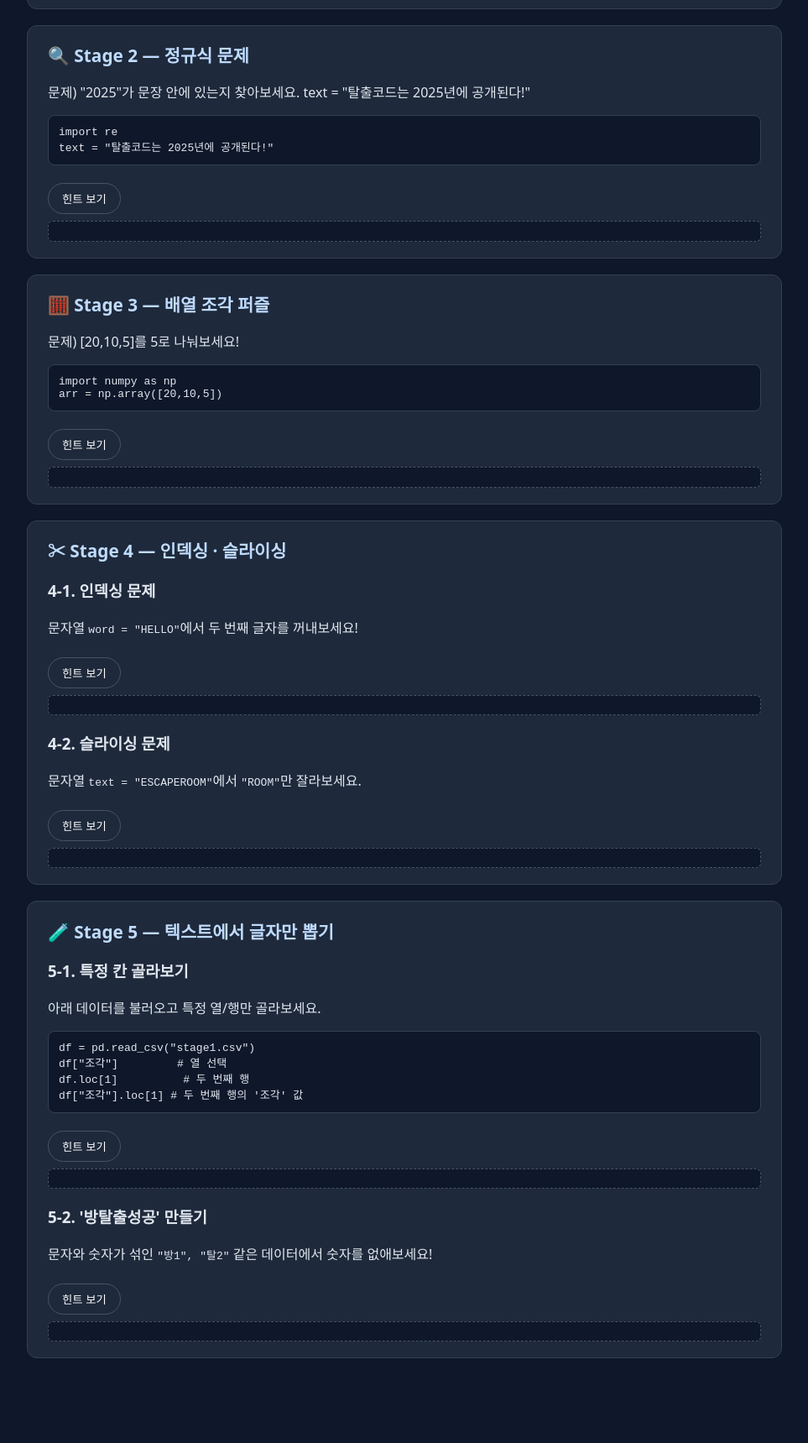
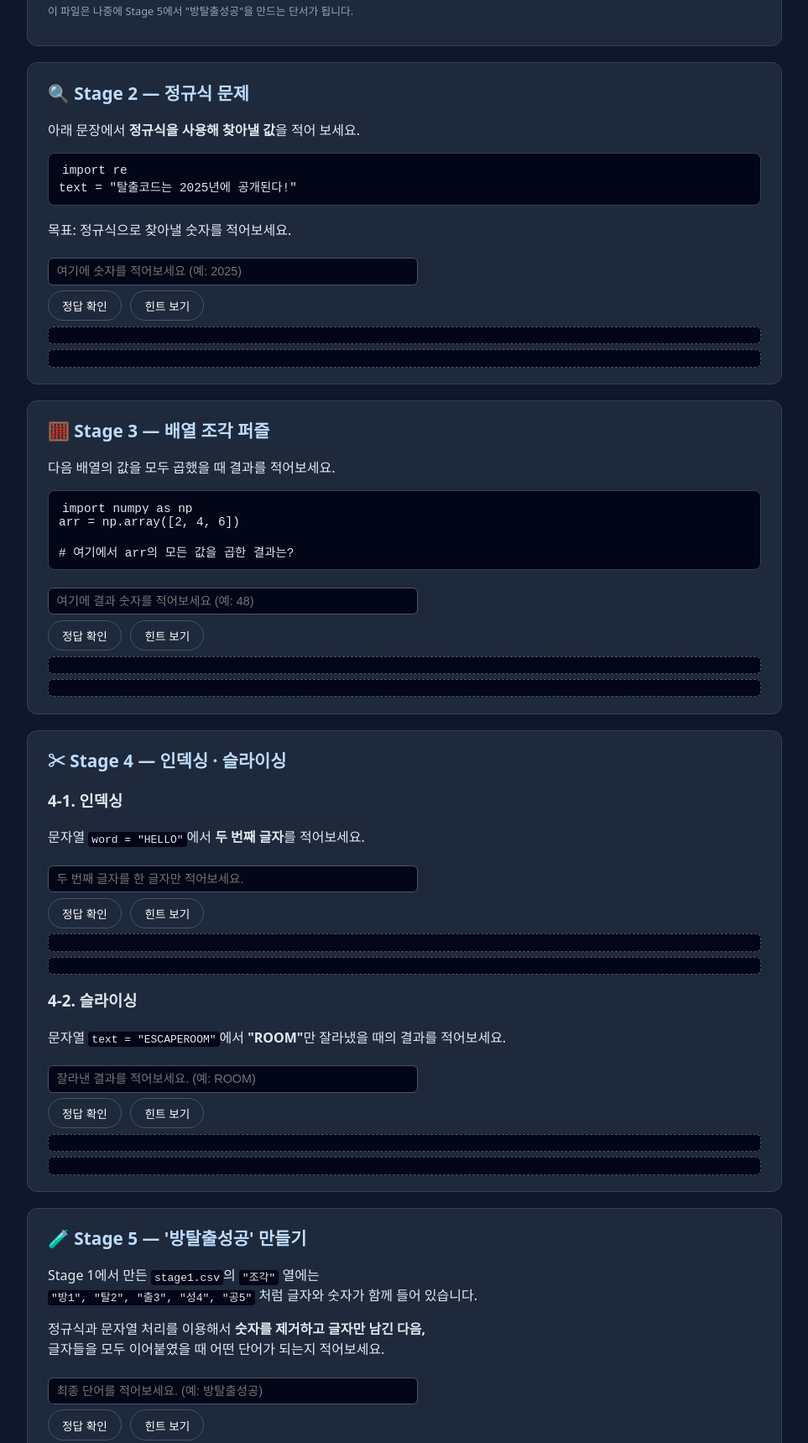
Before and after one commit to yblee0125-afk/-, a plain HTML site: page index.html in a window 1280 px wide. Shown: the part 518-2237 px from the top of the page at 84% size, without its empty margins (158-1121 px from the left). Before the commit the page ends 2172 px from the top, so only its background shows below. Drawn offline with Linux system fonts and the light colour scheme.

Commit message:
Update index.html

```diff
--- a/index.html
+++ b/index.html
@@ -21,13 +21,15 @@
       font-size: 2rem;
       color: #93c5fd;
     }
-
+    header p {
+      margin: 0.4rem 0 0;
+      color: #cbd5f5;
+    }
     main {
       max-width: 900px;
       margin: 0 auto;
       padding: 1rem;
     }
-
     .stage {
       background: #1e293b;
       padding: 1.2rem 1.5rem;
@@ -35,66 +37,89 @@
       margin-bottom: 1.2rem;
       border: 1px solid #334155;
     }
-
     .stage h2 {
       margin-top: 0;
       font-size: 1.3rem;
       color: #bfdbfe;
     }
-
     pre {
-      background: #0f172a;
+      background: #020617;
       padding: 0.75rem;
       border-radius: 8px;
       overflow-x: auto;
       border: 1px solid #334155;
+      font-size: 0.9rem;
     }
-
-    .hint-btn {
-      padding: 0.5rem 1rem;
-      margin-top: 0.5rem;
+    code {
+      background: #020617;
+      padding: 0.1rem 0.25rem;
+      border-radius: 4px;
+    }
+    .hint-btn, .check-btn {
+      padding: 0.45rem 1rem;
+      margin-top: 0.4rem;
+      margin-right: 0.4rem;
       border: 1px solid #475569;
       border-radius: 999px;
       background: #1e293b;
       color: white;
       cursor: pointer;
+      font-size: 0.85rem;
     }
-
     .hint-btn.hint-level1 {
       background: #fde047;
       color: #1f2937;
     }
-    .hint-btn.hint-level2 {
-      background: #4ade80;
-      color: #064e3b;
+    .hint-output, .feedback {
+      margin-top: 0.4rem;
+      padding: 0.6rem;
+      background: #020617;
+      border-radius: 6px;
+      border: 1px dashed #475569;
+      font-size: 0.85rem;
+      white-space: pre-wrap;
     }
-
-    .hint-output {
-      margin-top: 0.5rem;
-      padding: 0.7rem;
-      background: #0f172a;
-      border: 1px dashed #475569;
+    .answer-input {
+      margin-top: 0.4rem;
+      width: 100%;
+      max-width: 420px;
+      padding: 0.45rem 0.6rem;
       border-radius: 6px;
-      white-space: pre-wrap;
+      border: 1px solid #475569;
+      background: #020617;
+      color: #e2e8f0;
       font-size: 0.9rem;
     }
-
+    .feedback.ok {
+      border-color: #22c55e;
+      color: #bbf7d0;
+    }
+    .feedback.no {
+      border-color: #f97316;
+      color: #fed7aa;
+    }
+    .note {
+      font-size: 0.8rem;
+      color: #94a3b8;
+      margin-top: 0.3rem;
+    }
   </style>
 </head>
 <body>
 
 <header>
   <h1>🔐 데이터 방탈출 게임 (학생용)</h1>
-  <p>힌트만 제공! 스스로 문제를 해결해 보세요!</p>
+  <p>힌트를 보고 스스로 답을 입력해 보세요!</p>
 </header>
 
 <main>
-
   <!-- Stage 1 -->
   <section class="stage">
     <h2>🗝 Stage 1 — 파일 만들기</h2>
-  <p>아래 코드를 참고하여 <strong>stage1.csv</strong> 파일을 직접 만들어보고 불러와 보세요.</p>
-
+    <p>
+      아래 코드를 Jupyter Notebook에 직접 입력해서<br>
+      <code>stage1.csv</code> 파일을 만들고, 제대로 불러오는지 확인해 보세요.
+    </p>
     <pre><code>import pandas as pd
 
 df = pd.DataFrame({
@@ -106,162 +131,216 @@ df.to_csv("stage1.csv", index=False)
 
 df_loaded = pd.read_csv("stage1.csv")
 df_loaded</code></pre>
-
+    <p class="note">이 파일은 나중에 Stage 5에서 "방탈출성공"을 만드는 단서가 됩니다.</p>
   </section>
 
   <!-- Stage 2 -->
   <section class="stage">
     <h2>🔍 Stage 2 — 정규식 문제</h2>
-  <p id="stage2-question"></p>
-  <pre id="stage2-code"></pre>
+    <p>
+      아래 문장에서 <strong>정규식을 사용해 찾아낼 값</strong>을 적어 보세요.
+    </p>
+    <pre><code>import re
+text = "탈출코드는 2025년에 공개된다!"</code></pre>
+    <p>목표: 정규식으로 찾아낼 숫자를 적어보세요.</p>
 
-  <button id="stage2-hint-btn" class="hint-btn">힌트 보기</button>
-  <div id="stage2-hint-output" class="hint-output"></div>
+    <input id="s2-input" class="answer-input" placeholder="여기에 숫자를 적어보세요 (예: 2025)" />
+    <div>
+      <button class="check-btn" onclick="checkStage2()">정답 확인</button>
+      <button class="hint-btn" id="s2-hint-btn">힌트 보기</button>
+    </div>
+    <div id="s2-hint" class="hint-output"></div>
+    <div id="s2-feedback" class="feedback"></div>
   </section>
 
   <!-- Stage 3 -->
   <section class="stage">
     <h2>🧮 Stage 3 — 배열 조각 퍼즐</h2>
-  <p id="stage3-question"></p>
-  <pre id="stage3-code"></pre>
+    <p>다음 배열의 값을 모두 곱했을 때 결과를 적어보세요.</p>
+    <pre><code>import numpy as np
+arr = np.array([2, 4, 6])
 
-  <button id="stage3-hint-btn" class="hint-btn">힌트 보기</button>
-  <div id="stage3-hint-output" class="hint-output"></div>
+# 여기에서 arr의 모든 값을 곱한 결과는?</code></pre>
+
+    <input id="s3-input" class="answer-input" placeholder="여기에 결과 숫자를 적어보세요 (예: 48)" />
+    <div>
+      <button class="check-btn" onclick="checkStage3()">정답 확인</button>
+      <button class="hint-btn" id="s3-hint-btn">힌트 보기</button>
+    </div>
+    <div id="s3-hint" class="hint-output"></div>
+    <div id="s3-feedback" class="feedback"></div>
   </section>
 
   <!-- Stage 4 -->
   <section class="stage">
     <h2>✂ Stage 4 — 인덱싱 · 슬라이싱</h2>
 
-  <h3>4-1. 인덱싱 문제</h3>
-  <p>문자열 <code>word = "HELLO"</code>에서 두 번째 글자를 꺼내보세요!</p>
-  <button class="hint-btn"
-          data-hint="word[숫자] 형태로 글자 위치를 선택할 수 있어요 (0부터 시작!).">
-    힌트 보기
-  </button>
-  <div class="hint-output"></div>
+    <h3>4-1. 인덱싱</h3>
+    <p>문자열 <code>word = "HELLO"</code>에서 <strong>두 번째 글자</strong>를 적어보세요.</p>
+    <input id="s4a-input" class="answer-input" placeholder="두 번째 글자를 한 글자만 적어보세요." />
+    <div>
+      <button class="check-btn" onclick="checkStage4a()">정답 확인</button>
+      <button class="hint-btn" id="s4a-hint-btn">힌트 보기</button>
+    </div>
+    <div id="s4a-hint" class="hint-output"></div>
+    <div id="s4a-feedback" class="feedback"></div>
 
-  <h3>4-2. 슬라이싱 문제</h3>
-  <p>문자열 <code>text = "ESCAPEROOM"</code>에서 <code>"ROOM"</code>만 잘라보세요.</p>
-  <button class="hint-btn"
-          data-hint="text[시작:끝] 형태로 여러 글자를 선택할 수 있어요.">
-    힌트 보기
-  </button>
-  <div class="hint-output"></div>
-
+    <h3 style="margin-top:1rem;">4-2. 슬라이싱</h3>
+    <p>문자열 <code>text = "ESCAPEROOM"</code>에서 <strong>"ROOM"</strong>만 잘라냈을 때의 결과를 적어보세요.</p>
+    <input id="s4b-input" class="answer-input" placeholder='잘라낸 결과를 적어보세요. (예: ROOM)' />
+    <div>
+      <button class="check-btn" onclick="checkStage4b()">정답 확인</button>
+      <button class="hint-btn" id="s4b-hint-btn">힌트 보기</button>
+    </div>
+    <div id="s4b-hint" class="hint-output"></div>
+    <div id="s4b-feedback" class="feedback"></div>
   </section>
 
   <!-- Stage 5 -->
   <section class="stage">
-  <h2>🧪 Stage 5 — 텍스트에서 글자만 뽑기</h2>
+    <h2>🧪 Stage 5 — '방탈출성공' 만들기</h2>
+    <p>
+      Stage 1에서 만든 <code>stage1.csv</code>의 <code>"조각"</code> 열에는<br>
+      <code>"방1", "탈2", "출3", "성4", "공5"</code> 처럼 글자와 숫자가 함께 들어 있습니다.
+    </p>
+    <p>
+      정규식과 문자열 처리를 이용해서 <strong>숫자를 제거하고 글자만 남긴 다음,</strong><br>
+      글자들을 모두 이어붙였을 때 어떤 단어가 되는지 적어보세요.
+    </p>
 
-  <h3>5-1. 특정 칸 골라보기</h3>
-  <p>아래 데이터를 불러오고 특정 열/행만 골라보세요.</p>
-
-  <pre><code>df = pd.read_csv("stage1.csv")
-df["조각"]         # 열 선택
-df.loc[1]          # 두 번째 행
-df["조각"].loc[1] # 두 번째 행의 '조각' 값</code></pre>
-
-  <button class="hint-btn"
-          data-hint="df['열이름'], df.loc[행번호] 형태로 원하는 칸을 선택할 수 있어요.">
-    힌트 보기
-  </button>
-  <div class="hint-output"></div>
-
-  <h3>5-2. '방탈출성공' 만들기</h3>
-  <p>문자와 숫자가 섞인 <code>"방1", "탈2"</code> 같은 데이터에서 숫자를 없애보세요!</p>
-  <button class="hint-btn"
-          data-hint="df['조각'].str.replace() 와 정규식(\\d+)을 활용해보세요!">
-    힌트 보기
-  </button>
-  <div class="hint-output"></div>
-
+    <input id="s5-input" class="answer-input" placeholder='최종 단어를 적어보세요. (예: 방탈출성공)' />
+    <div>
+      <button class="check-btn" onclick="checkStage5()">정답 확인</button>
+      <button class="hint-btn" id="s5-hint-btn">힌트 보기</button>
+    </div>
+    <div id="s5-hint" class="hint-output"></div>
+    <div id="s5-feedback" class="feedback"></div>
+    <p class="note">실제로는 Jupyter Notebook에서 코드를 실행해 보고, 여기에는 결과만 적어보면 좋아요.</p>
   </section>
-
 </main>
 
 <script>
-  function setupHintButtons() {
-    const buttons = document.querySelectorAll(".hint-btn");
-    buttons.forEach((btn) => {
+  // 공통: 힌트 버튼 1번 클릭 → 힌트, 2번 클릭 → "정답은 수업에서"
+  function setupHintButton(idBtn, idOut, hintText) {
+    const btn = document.getElementById(idBtn);
+    const out = document.getElementById(idOut);
+    if (!btn || !out) return;
     btn.dataset.clicks = "0";
     btn.addEventListener("click", () => {
       let c = Number(btn.dataset.clicks) + 1;
       btn.dataset.clicks = c;
-        const out = btn.nextElementSibling;
       if (c === 1) {
         btn.classList.add("hint-level1");
-          out.textContent = "💡 힌트: " + (btn.dataset.hint || "힌트 준비 중");
+        out.textContent = "💡 힌트: " + hintText;
       } else {
         btn.classList.add("hint-level2");
-          out.textContent = "❗ 정답은 교사용 자료에서 확인하세요!";
+        out.textContent = "❗ 정답 코드는 수업 시간에 함께 확인해 봅시다!";
       }
-      });
     });
   }
 
-  function stage2() {
-    const qs = [
-      {
-        q: '문제) 문자열이 "CODE"로 시작하는지 확인해보세요.\ntext = "CODE2025!"',
-        code: 'import re\ntext = "CODE2025!"',
-        hint: "re.match 를 사용해보세요!"
-      },
-      {
-        q: '문제) "2025"가 문장 안에 있는지 찾아보세요.\ntext = "탈출코드는 2025년에 공개된다!"',
-        code: 'import re\ntext = "탈출코드는 2025년에 공개된다!"',
-        hint: "re.search 로 찾을 수 있어요!"
-      },
-      {
-        q: '문제) 대문자+숫자 조합을 모두 찾아보세요.\ntext = "ID: A12, B07, C99"',
-        code: 'import re\ntext = "ID: A12, B07, C99"',
-        hint: "re.findall 을 사용해보세요!"
+  // Stage 2 정답: 2025
+  function checkStage2() {
+    const input = document.getElementById("s2-input").value.trim();
+    const fb = document.getElementById("s2-feedback");
+    fb.classList.remove("ok", "no");
+    if (!input) {
+      fb.textContent = "값을 먼저 입력해 보세요!";
+      fb.classList.add("no");
+      return;
     }
-    ];
-    const pick = qs[Math.floor(Math.random() * qs.length)];
-    document.getElementById("stage2-question").textContent = pick.q;
-    document.getElementById("stage2-code").textContent = pick.code;
-
-    const btn = document.getElementById("stage2-hint-btn");
-    btn.dataset.hint = pick.hint;
+    if (input === "2025") {
+      fb.textContent = "정답! 정규식으로 찾아낼 숫자는 2025입니다. 🎉";
+      fb.classList.add("ok");
+    } else {
+      fb.textContent = "아쉽어요! 다시 한 번 생각해 보거나 힌트를 눌러보세요.";
+      fb.classList.add("no");
+    }
   }
 
-  function stage3() {
-    const qs = [
-      {
-        q: "문제) 배열 [1,2,3]에 3을 더해보세요!",
-        code: "import numpy as np\narr = np.array([1,2,3])",
-        hint: "arr + 3 을 해보세요!"
-      },
-      {
-        q: "문제) [2,4,6] 전체를 곱해보세요!",
-        code: "import numpy as np\narr = np.array([2,4,6])",
-        hint: "np.prod(arr) 사용!"
-      },
-      {
-        q: "문제) [10,5,2] 첫 번째 값에서 나머지 두 값을 빼보세요!",
-        code: "import numpy as np\narr = np.array([10,5,2])",
-        hint: "arr[0] - arr[1] - arr[2]"
-      },
-      {
-        q: "문제) [20,10,5]를 5로 나눠보세요!",
-        code: "import numpy as np\narr = np.array([20,10,5])",
-        hint: "arr / 5"
+  // Stage 3 정답: 2*4*6 = 48
+  function checkStage3() {
+    const input = document.getElementById("s3-input").value.trim();
+    const fb = document.getElementById("s3-feedback");
+    fb.classList.remove("ok", "no");
+    if (!input) {
+      fb.textContent = "값을 먼저 입력해 보세요!";
+      fb.classList.add("no");
+      return;
     }
-    ];
-    const pick = qs[Math.floor(Math.random() * qs.length)];
-    document.getElementById("stage3-question").textContent = pick.q;
-    document.getElementById("stage3-code").textContent = pick.code;
-
-    const btn = document.getElementById("stage3-hint-btn");
-    btn.dataset.hint = pick.hint;
+    if (input === "48") {
+      fb.textContent = "정답! 배열 [2,4,6]의 값을 모두 곱하면 48입니다. 🎉";
+      fb.classList.add("ok");
+    } else {
+      fb.textContent = "조금 더 계산해 볼까요? 다시 해보거나 힌트를 눌러보세요.";
+      fb.classList.add("no");
+    }
   }
 
+  // Stage 4-1 정답: E
+  function checkStage4a() {
+    const input = document.getElementById("s4a-input").value.trim().toUpperCase();
+    const fb = document.getElementById("s4a-feedback");
+    fb.classList.remove("ok", "no");
+    if (!input) {
+      fb.textContent = "글자를 입력해 보세요!";
+      fb.classList.add("no");
+      return;
+    }
+    if (input === "E") {
+      fb.textContent = "정답! 두 번째 글자는 E입니다. (word[1]) 🎉";
+      fb.classList.add("ok");
+    } else {
+      fb.textContent = "인덱스는 0부터 시작한다는 것을 기억해 보세요.";
+      fb.classList.add("no");
+    }
+  }
+
+  // Stage 4-2 정답: ROOM
+  function checkStage4b() {
+    const input = document.getElementById("s4b-input").value.trim().toUpperCase();
+    const fb = document.getElementById("s4b-feedback");
+    fb.classList.remove("ok", "no");
+    if (!input) {
+      fb.textContent = "글자를 입력해 보세요!";
+      fb.classList.add("no");
+      return;
+    }
+    if (input === "ROOM") {
+      fb.textContent = "정답! text[5:9]의 결과는 ROOM입니다. 🎉";
+      fb.classList.add("ok");
+    } else {
+      fb.textContent = "슬라이싱 범위를 다시 한 번 생각해 보세요.";
+      fb.classList.add("no");
+    }
+  }
+
+  // Stage 5 정답: 방탈출성공
+  function checkStage5() {
+    const input = document.getElementById("s5-input").value.trim();
+    const fb = document.getElementById("s5-feedback");
+    fb.classList.remove("ok", "no");
+    if (!input) {
+      fb.textContent = "최종 단어를 입력해 보세요!";
+      fb.classList.add("no");
+      return;
+    }
+    if (input === "방탈출성공") {
+      fb.textContent = "🎉 최종 정답! 방탈출성공! 축하합니다!";
+      fb.classList.add("ok");
+    } else {
+      fb.textContent = "아직 완벽하지 않아요. 숫자를 잘 지웠는지 다시 확인해 보세요.";
+      fb.classList.add("no");
+    }
+  }
+
+  // 힌트 세팅
   document.addEventListener("DOMContentLoaded", () => {
-    stage2();
-    stage3();
-    setupHintButtons();
+    setupHintButton("s2-hint-btn", "s2-hint", "re.search 또는 re.findall로 '2025'를 찾아낼 수 있어요.");
+    setupHintButton("s3-hint-btn", "s3-hint", "np.prod(arr)를 사용하면 배열의 값을 모두 곱할 수 있어요.");
+    setupHintButton("s4a-hint-btn", "s4a-hint", "파이썬은 0부터 시작해요. H는 0, E는 1입니다!");
+    setupHintButton("s4b-hint-btn", "s4b-hint", "슬라이싱은 text[시작:끝] 형태예요. R의 위치를 먼저 세어보세요.");
+    setupHintButton("s5-hint-btn", "s5-hint", "df['조각'].str.replace(r\"\\d+\", \"\", regex=True) 로 숫자를 지울 수 있어요.");
   });
 </script>
 
```
Lines whose indentation alone changed are shown as unchanged.
